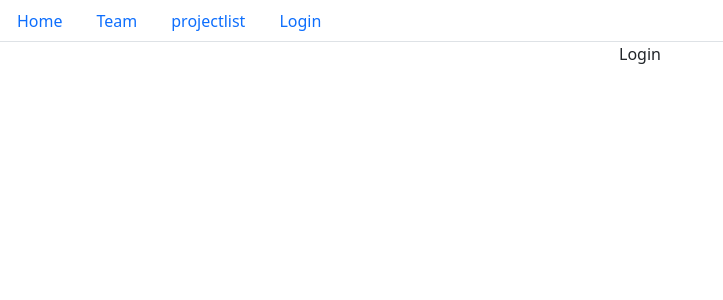
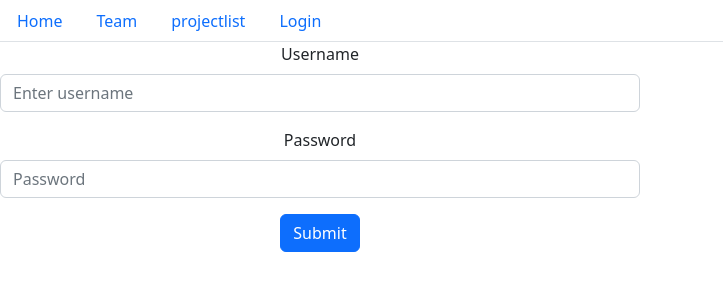
Before and after one commit to JPStupfel/project-4-react-rails-jps, a React (Create React App) app in the folder client/: page /user-login in a window 1280 px wide. Shown: the top 300 px of the page, without its empty margins (0-723 px from the left). Built offline with nearby package versions, Linux system fonts and the light colour scheme.

Commit message:
log in form shows up in route

```diff
--- a/client/src/App.js
+++ b/client/src/App.js
@@ -8,7 +8,7 @@
 } from "react-router-dom";
 import ReactDOM from "react-dom/client";
 import Teampage from './Teampage';
-
+import Login from './Login';
 
 
 function App() {
@@ -20,7 +20,7 @@
         <Route path="/" element={<>Home</>} />
         <Route path="/team" element={<Teampage/>} />
         <Route path="/projectlist" element={<>projectlist</>} />
-        <Route path="/user-login" element={<>Login</>} />
+        <Route path="/user-login" element={<Login />} />
 
       </Routes>
 
--- /dev/null
+++ b/client/src/Login.js
@@ -0,0 +1,28 @@
+import Button from 'react-bootstrap/Button';
+import Form from 'react-bootstrap/Form';
+
+function Login() {
+  return (
+    <Form style={{'maxWidth': '50%'}}>
+      <Form.Group className="mb-3" controlId="formBasicEmail">
+        <Form.Label>Username</Form.Label>
+        <Form.Control type="username" placeholder="Enter username" />
+        <Form.Text className="text-muted">
+
+        </Form.Text>
+      </Form.Group>
+
+      <Form.Group className="mb-3" controlId="formBasicPassword">
+        <Form.Label>Password</Form.Label>
+        <Form.Control type="password" placeholder="Password" />
+      </Form.Group>
+      <Form.Group className="mb-3" controlId="formBasicCheckbox">
+      </Form.Group>
+      <Button variant="primary" type="submit">
+        Submit
+      </Button>
+    </Form>
+  );
+}
+
+export default Login;
```
